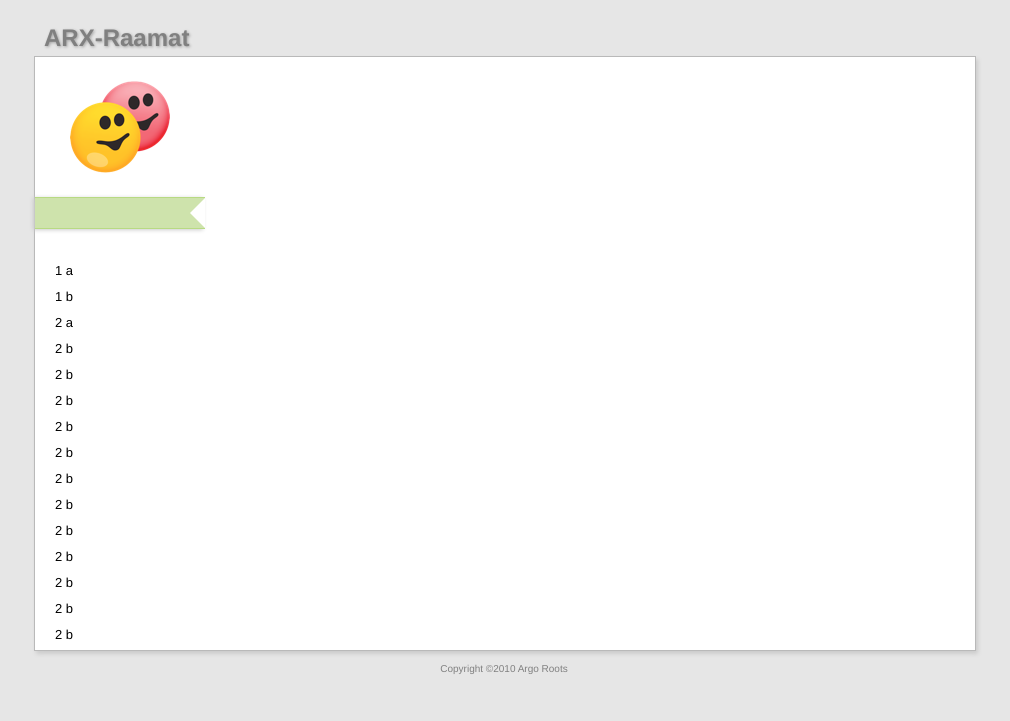
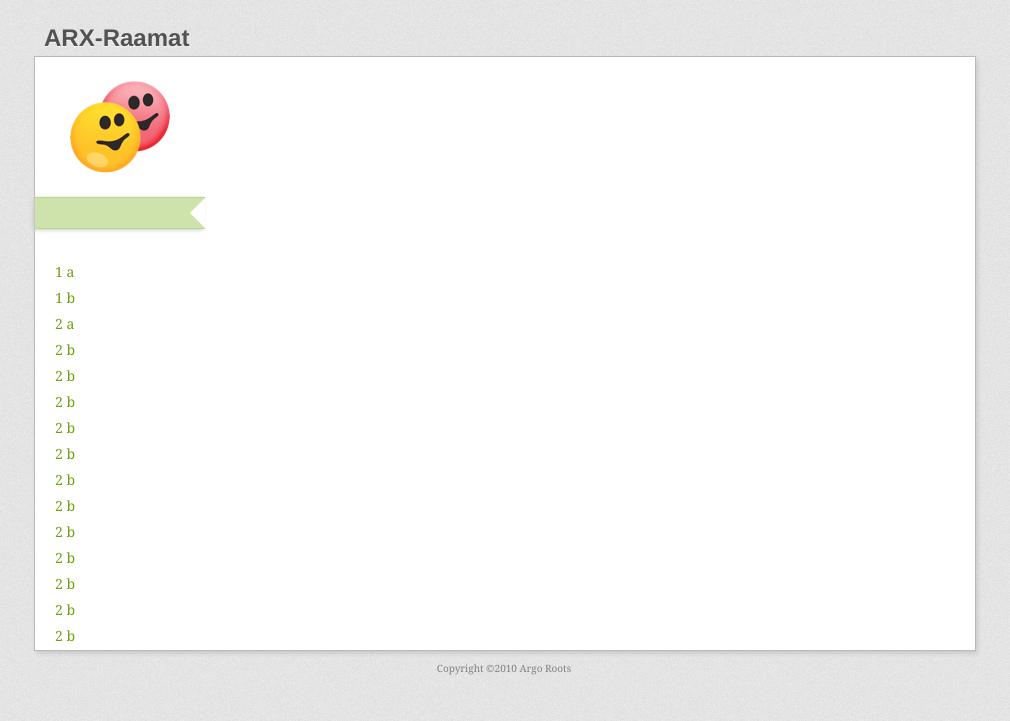
Before and after one commit to argoroots/ARX-Raamat, a Python web app: template arx-raamat/templates/person.html in a window 1280 px wide. Shown: the top 721 px of the page, without its empty margins (136-1146 px from the left). Run offline with Jinja, Linux system fonts and the light colour scheme; the template is opened without the code that fills it, so the values that code supplies are empty; some libraries are stand-ins or nearby versions.

Commit message:
Kujunduse parendused
git-svn-id: http://argo.unfuddle.com/svn/argo_arx/trunk@61 25de2f3d-7254-4139-90b3-6d3fdcc88159

```diff
--- a/arx-raamat/static/css/screen.css
+++ b/arx-raamat/static/css/screen.css
@@ -1,16 +1,16 @@
 html,body,div,span,applet,object,iframe,h1,h2,h3,h4,h5,h6,p,blockquote,pre,a,abbr,acronym,address,big,cite,code,del,dfn,em,font,img,ins,kbd,q,s,samp,small,strike,strong,sub,sup,tt,var,dl,dt,dd,ol,ul,li,fieldset,form,label,legend,table,caption,tbody,tfoot,thead,tr,th,td{margin:0;padding:0;border:0;outline:0;font-weight:inherit;font-style:inherit;font-size:100%;font-family:inherit;vertical-align:baseline;list-style:none;}
 header,footer,aside,nav,article,section{display:block;}
-body{margin:0 auto;padding:0px;width:940px;font-family:'Helvetica Neue','HelveticaNeue',Helvetica,Arial,sans-serif;font-size:13px;text-align:left;line-height:1.5;color:#454a4e;background:#e6e6e6;}
+body{margin:0 auto;padding:0px;width:940px;font-family:Georgia,Times,serif;font-size:14px;text-align:left;line-height:1.5;color:#454a4e;background:#e8e8e8 url('/images/bg.png');}
 input{padding:3px;}
-textarea{font-family:'Helvetica Neue','HelveticaNeue',Helvetica,Arial,sans-serif;font-size:13px;height:auto;}
-a{color:#000000;text-decoration:none;}a :hover{text-decoration:underline;}
-h1,h1 a,h1 a:hover,h1 a:active,h1 a:visited{font-size:24px;font-weight:bold;color:#2041A2;}
+textarea{font-family:Georgia,Times,serif;font-size:13px;height:auto;}
+a{color:#6DA00B;text-decoration:none;}a :hover{text-decoration:underline;}
+h1,h1 a,h1 a:hover,h1 a:active,h1 a:visited{font-size:24px;font-weight:bold;color:#525252;}
 h2,h2 a,h2 a:hover,h2 a:active,h2 a:visited{padding-top:20px;font-size:14px;font-weight:bold;text-transform:uppercase;text-decoration:none;color:gray;border-bottom:1px solid #B9B9B9;}
-header{padding:20px 10px 0px 10px;}header h1{text-shadow:rgba(0, 0, 0, 0.3) 1px 1px 3px;display:inline;}header h1 a{color:gray;}header h1 a :hover{text-decoration:none;}
-header div{padding-top:14px;float:right;}
+header{padding:20px 10px 0px 10px;}header h1{font-family:HelveticaNeue-Regular,'Helvetica Neue',Helvetica,Arial,Tahoma,Verdana,sans-serif;text-shadow:rgba(255, 255, 255, 0.796875) 0px 1px 0px;display:inline;}header h1 a{color:#525252;}header h1 a :hover{text-decoration:none;}
+header nav{padding-top:14px;float:right;}
 #page{padding:0px;width:100%;display:table;background:#FFFFFF right top;background-repeat:no-repeat;border:1px solid #B9B9B9;box-shadow:#CCCCCC 2px 3px 4px;-moz-box-shadow:#CCCCCC 2px 3px 4px;-webkit-box-shadow:#CCCCCC 2px 3px 4px;}
 #content{width:720px;float:right;display:table-cell;padding:20px;text-align:justify;}#content .wide{width:900px;}
-#content h1{display:block;}
+#content h1{display:block;padding-bottom:10px;font-family:HelveticaNeue-Regular,'Helvetica Neue',Helvetica,Arial,Tahoma,Verdana,sans-serif;text-transform:uppercase;color:#616161;font-size:21px;font-weight:200;letter-spacing:2px;}
 #leftmenu{display:table-cell;float:left;padding:0px;}
 #leftmenu a img{display:block;margin:20px auto;position:inhe;}
 #leftmenu ul li a{padding:1px 0px 6px 20px;width:150px;height:19px;display:block;overflow:hidden;}#leftmenu ul li a :hover{font-weight:bold;text-decoration:none;}
--- a/arx-raamat/static/css/screen.less
+++ b/arx-raamat/static/css/screen.less
@@ -1,8 +1,9 @@
 /* CONSTANTS */
 
 @text_color: #454A4E;
-@background_color: #E6E6E6;
-@font: 'Helvetica Neue', 'HelveticaNeue', Helvetica, Arial, sans-serif;
+@background: #E8E8E8 url('/images/bg.png');
+@text_font: Georgia, Times, serif;
+@header_font: HelveticaNeue-Regular, 'Helvetica Neue', Helvetica, Arial, Tahoma, Verdana, sans-serif;
 
 
 
@@ -35,18 +36,19 @@ header, footer, aside, nav, article, section {
 
 
 
+
 /* GENERAL */
 
 body {
     margin: 0 auto;
     padding: 0px;
     width: 940px;
-    font-family: @font;
-    font-size: 13px;
+    font-family: @text_font;
+    font-size: 14px;
     text-align: left;
     line-height: 1.5;
     color: @text_color;
-    background: @background_color;
+    background: @background;
 }
 
 input {
@@ -54,13 +56,13 @@ input {
 }
 
 textarea {
-    font-family: @font;
+    font-family: @text_font;
     font-size: 13px;
     height: auto;
 }
 
 a {
-    color: #000000;
+    color: #6DA00B;
     text-decoration: none;
 
     :hover {
@@ -71,7 +73,7 @@ a {
 h1, h1 a, h1 a:hover, h1 a:active, h1 a:visited {
     font-size: 24px;
     font-weight: bold;
-    color: #2041A2;
+    color: #525252;
 }
 
 h2, h2 a, h2 a:hover, h2 a:active, h2 a:visited {
@@ -93,11 +95,12 @@ header {
     padding: 20px 10px 0px 10px;
 
     h1 {
-        text-shadow: rgba(0,0,0,0.3) 1px 1px 3px;
+        font-family: @header_font;
+        text-shadow: rgba(255, 255, 255, 0.796875) 0px 1px 0px;
         display: inline;
 
         a {
-            color: gray;
+            color: #525252;
 
             :hover {
                 text-decoration: none;
@@ -105,7 +108,7 @@ header {
         }
     }
 
-    div {
+    nav {
         padding-top: 14px;
         float: right;
     }
@@ -141,8 +144,16 @@ header {
 
     h1 {
         display: block;
+        padding-bottom: 10px;
+        font-family: @header_font;
+        text-transform: uppercase;
+        color: #616161;
+        font-size: 21px;
+        font-weight: 200;
+        letter-spacing: 2px;
     }
 }
+
 
 
 
@@ -203,6 +214,7 @@ header {
 
 
 
+
 /* FOOTER */
 
 footer {
@@ -221,7 +233,7 @@ footer {
 
 
 
-
+/* BUTTONS */
 
 .button {
     font-size: 10px;
--- a/arx-raamat/static/css/slickmap.css
+++ b/arx-raamat/static/css/slickmap.css
@@ -15,7 +15,7 @@ ol,ul{list-style:none;margin:0px;}
 #primaryNav #home{display:block;float:none;background:url('/images/slickmap/L1-left.png') center bottom no-repeat;position:relative;z-index:2;padding:0 0 30px 0;}
 #primaryNav #first{background:url('/images/slickmap/L1-first.png') center top no-repeat;}
 #primaryNav li{float:left;background:url('/images/slickmap/L1-center.png') center top no-repeat;padding:30px 0;margin-top:-30px;}
-#primaryNav li a{margin:0 20px 0 0;padding:0px 0px 3px 3px;display:block;font-size:13px;font-weight:bold;text-align:center;color:#2E2E2E;background:#c3eafb url('/images/slickmap/white-highlight.png') top left repeat-x;border:1px solid #b5d9ea;-webkit-box-shadow:rgba(0, 0, 0, 0.2) 1px 1px 3px;-moz-box-shadow:rgba(0, 0, 0, 0.3) 1px 1px 3px;}
+#primaryNav li a{margin:0 20px 0 0;padding:0px 0px 3px 3px;display:block;font-size:13px;font-weight:bold;text-align:center;color:#2E2E2E;background:#c3eafb url('/images/slickmap/white-highlight.png') top left repeat-x;border:1px solid #b5d9ea;}
 #primaryNav li a img{vertical-align:middle;margin-right:10px;}
 #primaryNav li a:hover{background-color:#e2f4fd;border-color:#97bdcf;text-decoration:none;}
 #primaryNav li:last-child{background:url('/images/slickmap/L1-right.png') center top no-repeat;}
--- a/arx-raamat/static/css/slickmap.less
+++ b/arx-raamat/static/css/slickmap.less
@@ -66,8 +66,6 @@ ol, ul {
 	color: #2E2E2E;
 	background: #c3eafb url('/images/slickmap/white-highlight.png') top left repeat-x;
 	border: 1px solid #b5d9ea;
-	-webkit-box-shadow: rgba(0,0,0,0.2) 1px 1px 3px;
-	-moz-box-shadow: rgba(0,0,0,0.3) 1px 1px 3px; /* FF 3.5+ */
 }
 #primaryNav li a img {
 	vertical-align: middle;
--- a/arx-raamat/templates/frontpage.html
+++ b/arx-raamat/templates/frontpage.html
@@ -6,7 +6,6 @@
 
 {% block content %}
 
-<img src="/images/beta.png" alt="beta" width="94" height="94" style="float:right;" />
 <img src="/images/Application_200.png" width="200" height="200" alt="logo" style="margin:40px auto; display:block;" />
 
 <nav>
--- a/arx-raamat/templates/main.html
+++ b/arx-raamat/templates/main.html
@@ -46,13 +46,13 @@
     <body>
         <header>
             <h1><a href="/">ARX-Raamat</a></h1>
-            <div>
+            <nav>
                 {% if user %}
                 <i>{{ str.welcome }} {{ user.nickname }}!</i> | <a href="{{ logouturl|escape }}">{{ str.logout }}</a>
                 {% else %}
                 <a href="{{ loginurl|escape }}" style="border:none;">{{ str.login }}</a>
                 {% endif %}
-            </div>
+            </nav>
         </header>
 
         <section id="page">
```
Also changed, not shown: arx-raamat/static/images/bg.png (added).
